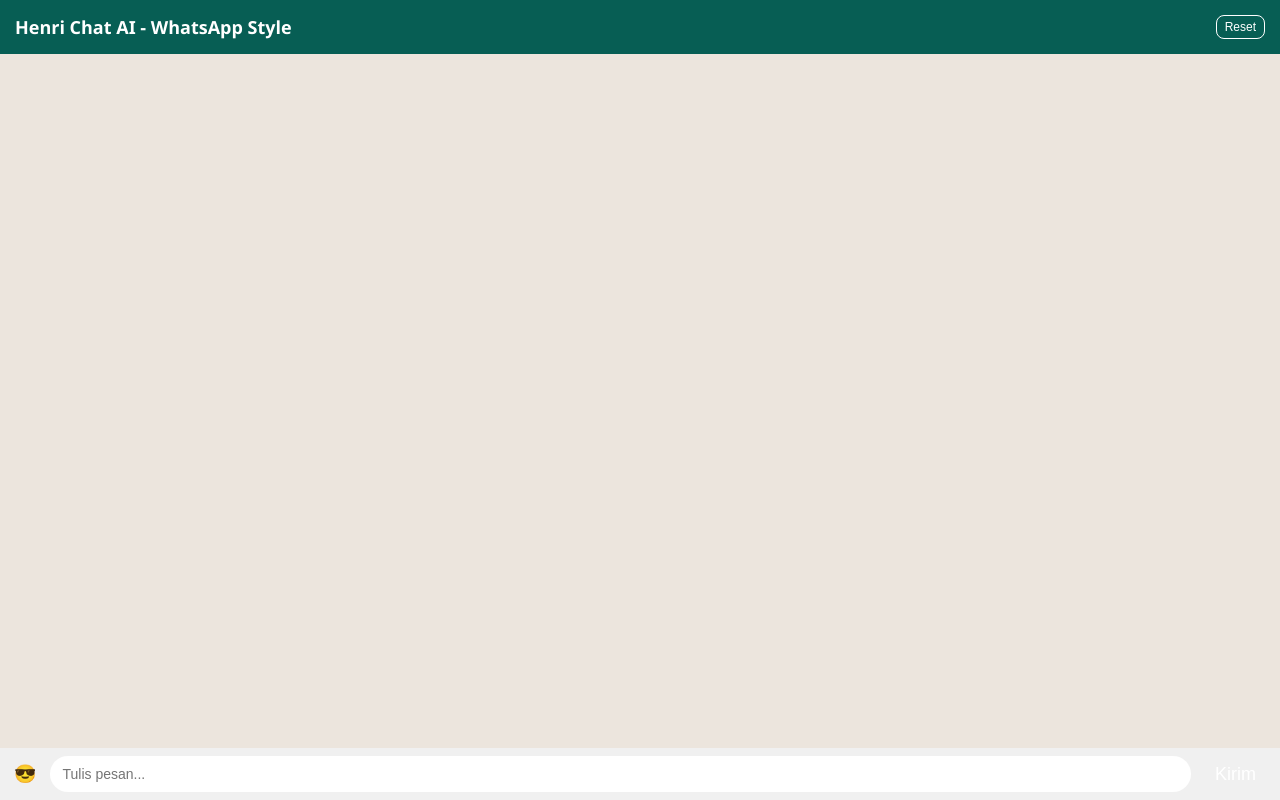
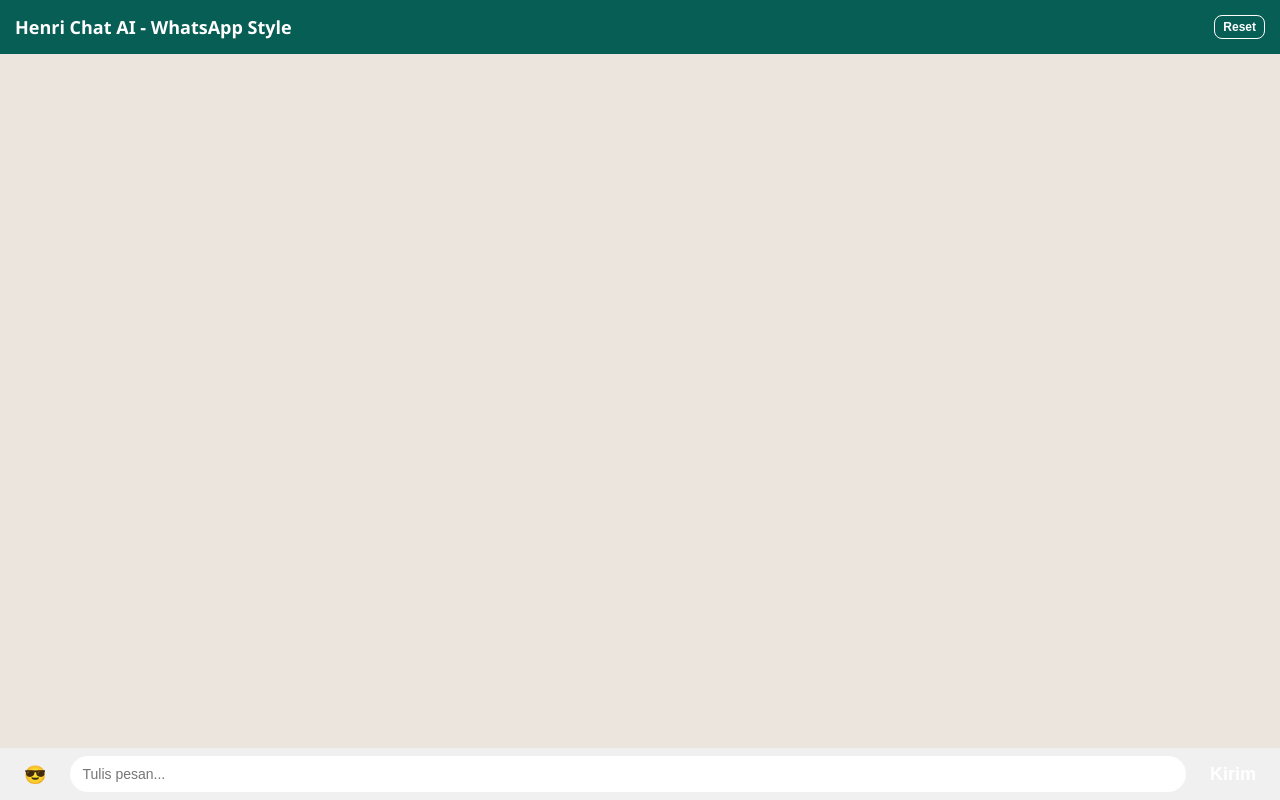
Before and after one commit to hendrisprta/FunChat-AI-Henri, a plain HTML site: page index.html in a window 1280 px wide. Drawn offline with Linux system fonts and the light colour scheme.

Commit message:
Update index.html

```diff
--- a/index.html
+++ b/index.html
@@ -52,6 +52,21 @@
       font-size: 14px;
       white-space: pre-wrap;
     }
+
+    button {
+  background-color: #075e54; /* Hijau WhatsApp */
+  color: white;
+  border: none;
+  padding: 10px 16px;
+  border-radius: 8px;
+  font-weight: bold;
+  cursor: pointer;
+  transition: background-color 0.3s ease;
+}
+
+button:hover {
+  background-color: #064d44;
+}
 
     .user {
       align-self: flex-end;
```
